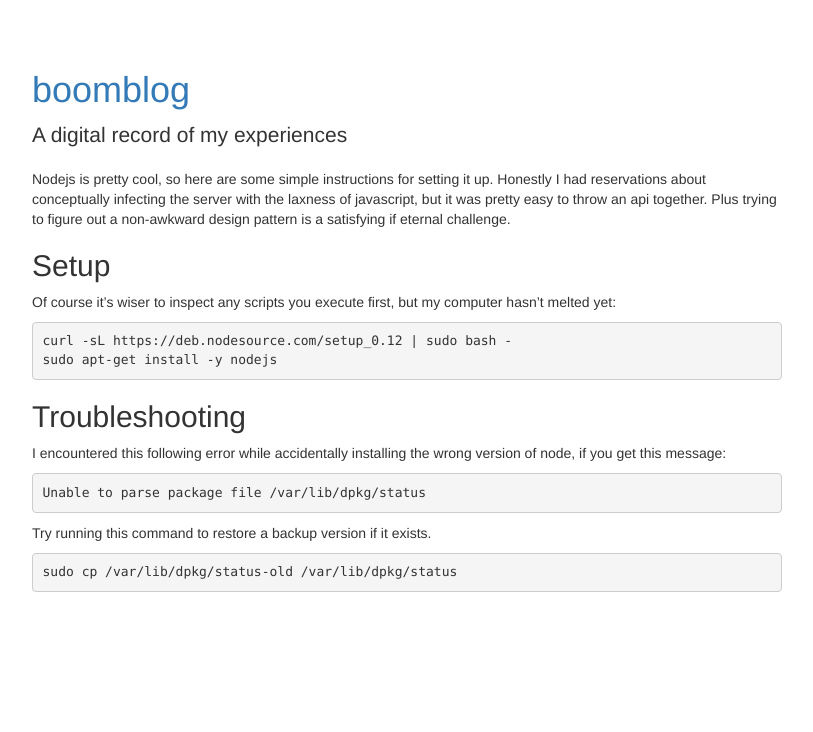
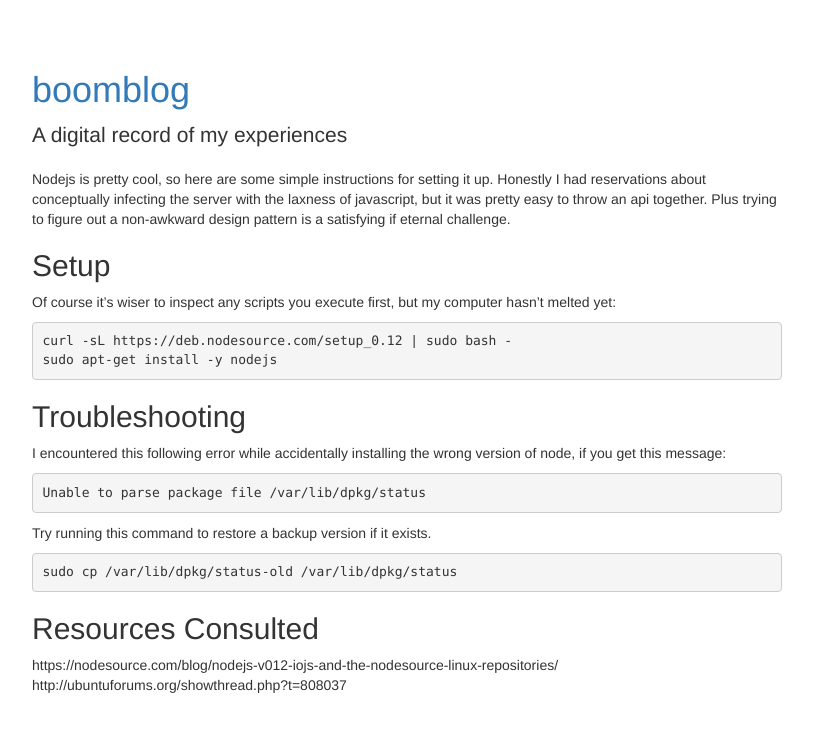
Before and after one commit to boombador/boombador.github.io, a Jekyll site: the page built from _posts/2016-03-10-install-node-on-mint.md, in a window 1280 px wide. Shown: the top 732 px of the page, without its empty margins (38-851 px from the left). Built offline with Jekyll 4.4.1, drawn with Linux system fonts in a browser that asks for light colours; nearby versions of some CDN libraries.

Commit message:
cite some resources for node installation

```diff
--- a/_posts/2016-03-10-install-node-on-mint.md
+++ b/_posts/2016-03-10-install-node-on-mint.md
@@ -24,3 +24,8 @@ I encountered this following error while accidentally installing the wrong versi
 Try running this command to restore a backup version if it exists.
 
     sudo cp /var/lib/dpkg/status-old /var/lib/dpkg/status
+
+## Resources Consulted
+
+https://nodesource.com/blog/nodejs-v012-iojs-and-the-nodesource-linux-repositories/
+http://ubuntuforums.org/showthread.php?t=808037
```
